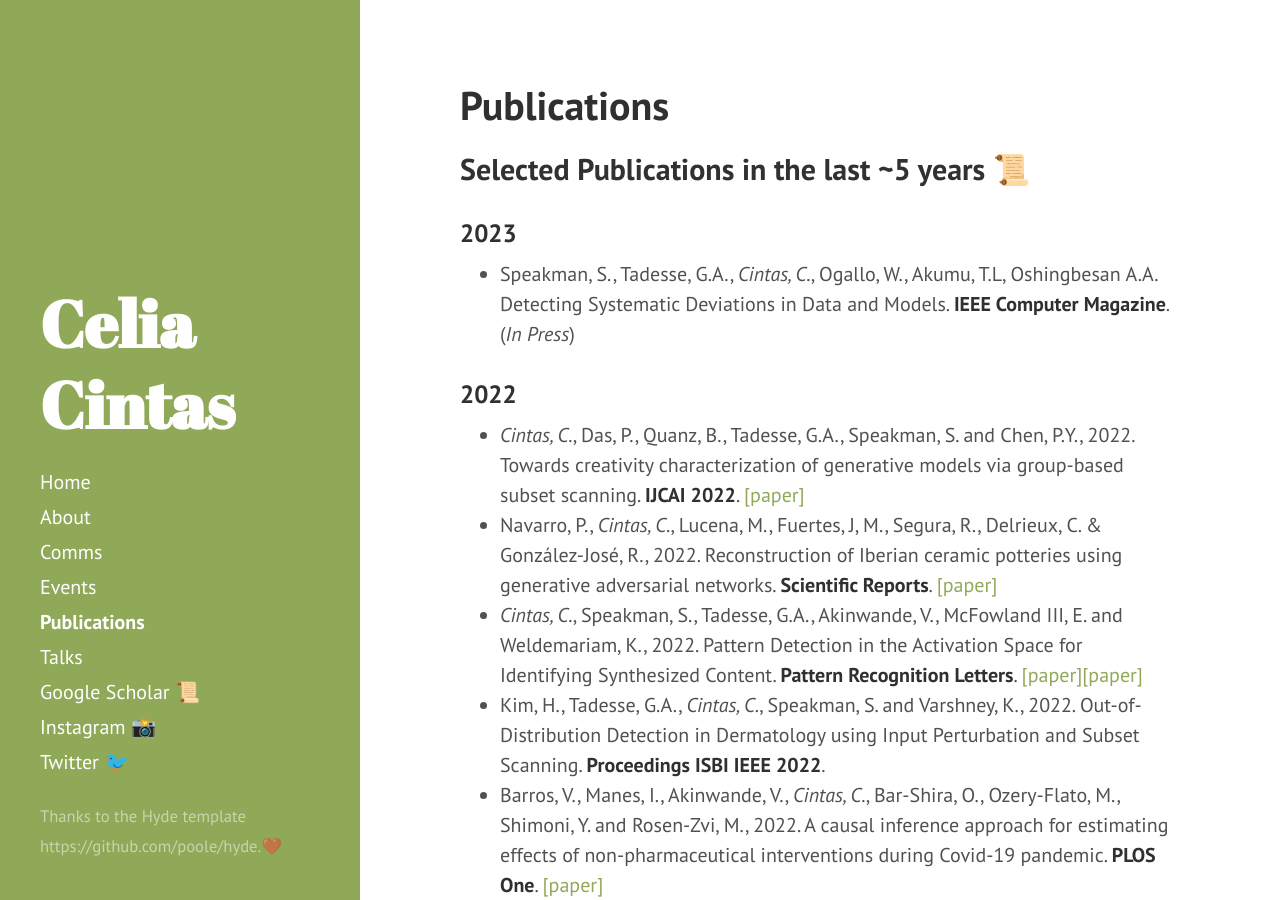
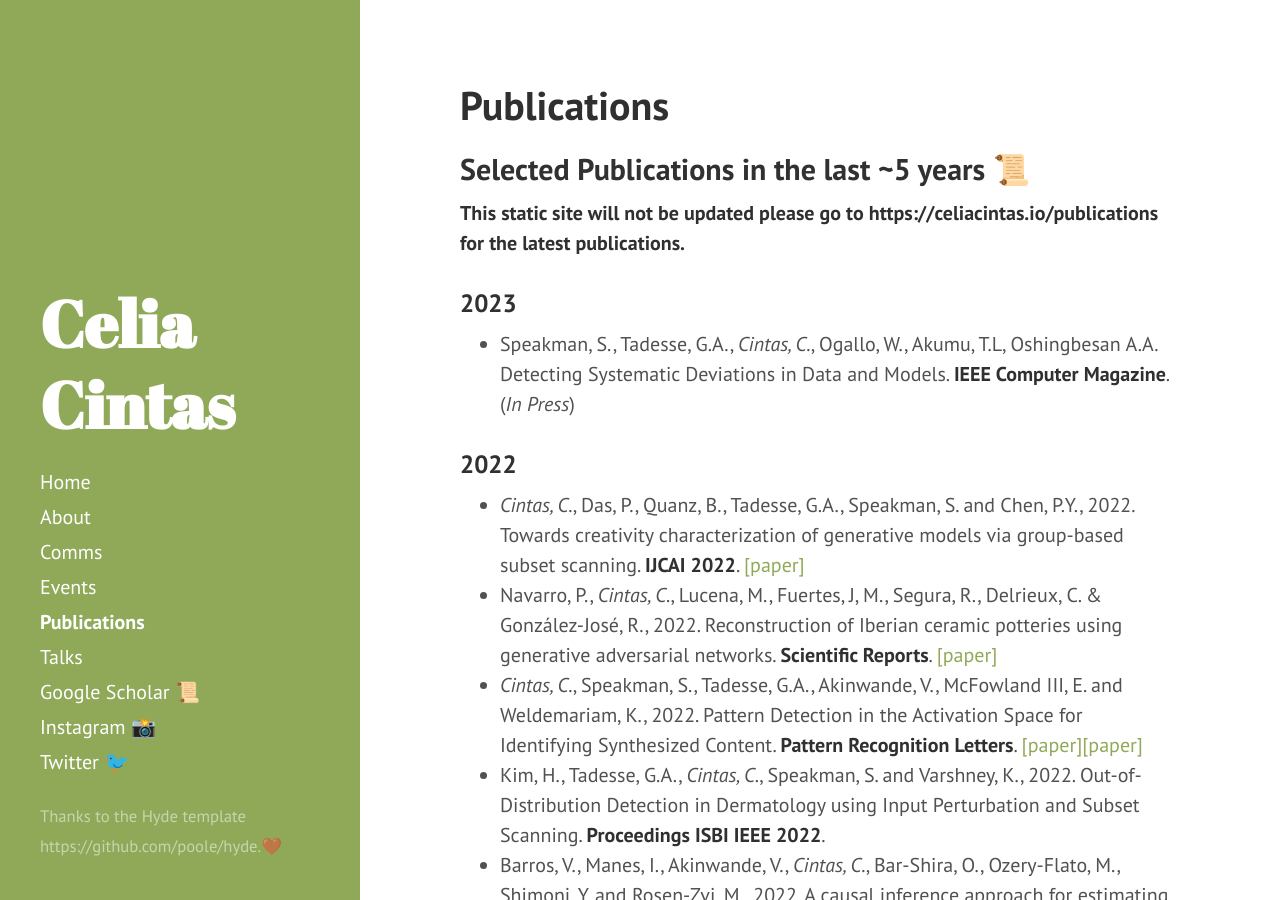
Before and after one commit to celiacintas/celiacintas.github.io, a Jekyll site: the page built from publications.md, in a window 1280 px wide and 900 px high. Built offline with Jekyll 4.4.1, drawn with Linux system fonts in a browser that asks for light colours.

Commit message:
Update publications.md

```diff
--- a/publications.md
+++ b/publications.md
@@ -4,6 +4,9 @@ title: Publications
 ---
 
 ## Selected Publications in the last ~5 years 📜
+**This static site will not be updated please go to https://celiacintas.io/publications for the latest publications.**
+
+
 
 ### 2023
 
```
